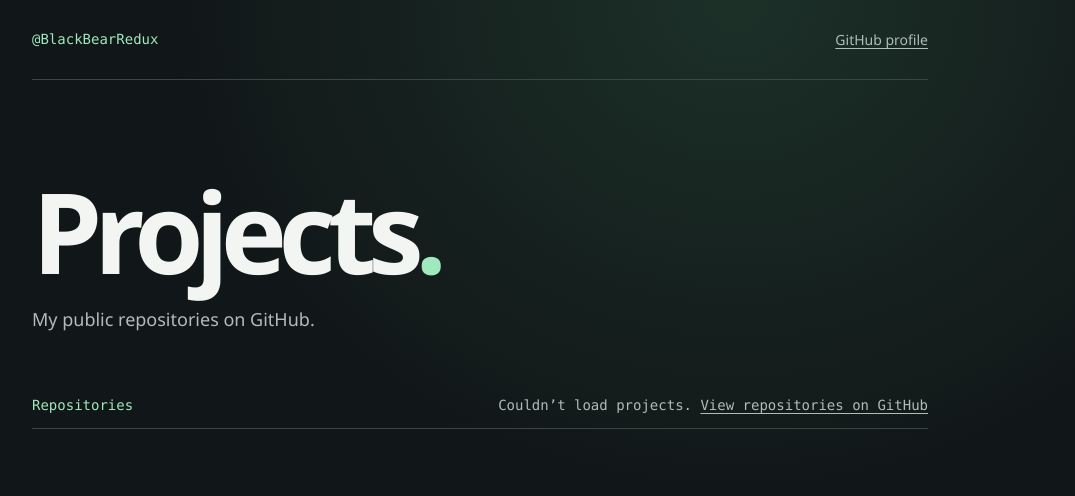
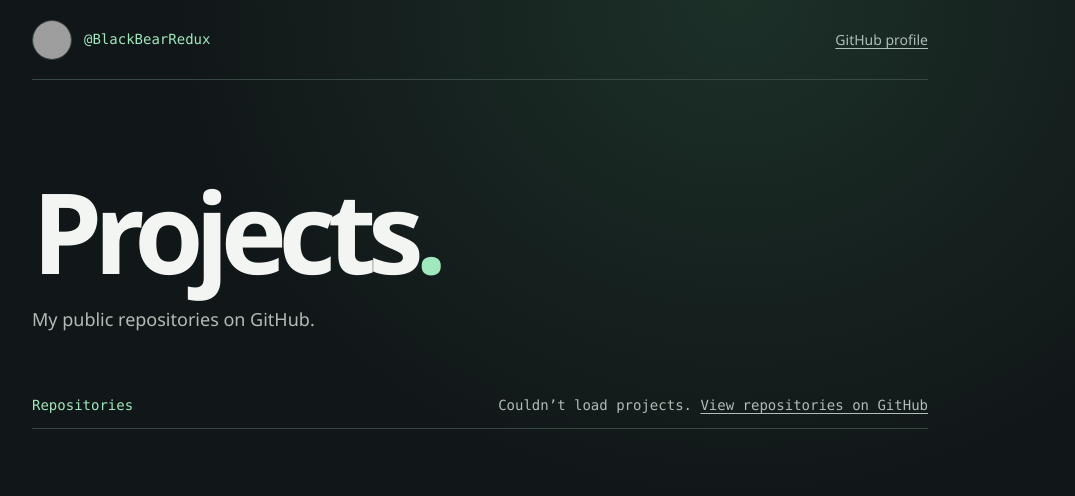
Before and after one commit to BlackBearRevived/blackbearrevived.github.io, a plain HTML site: page index.html in a window 1280 px wide. Shown: the whole page, without its empty margins (160-1235 px from the left). Drawn offline with Linux system fonts and the light colour scheme; no server answers; grey boxes are pictures that could not be loaded.

Commit message:
Add the GitHub avatar to the site header

```diff
--- a/index.html
+++ b/index.html
@@ -11,7 +11,10 @@
 </head>
 <body>
   <header class="shell masthead">
-    <span class="handle">@BlackBearRedux</span>
+    <div class="brand">
+      <img class="avatar" src="https://avatars.githubusercontent.com/u/360515515?v=4&amp;s=96" width="40" height="40" alt="">
+      <span class="handle">@BlackBearRedux</span>
+    </div>
     <a href="https://github.com/BlackBearRedux">GitHub profile</a>
   </header>
   <main class="shell">
--- a/style.css
+++ b/style.css
@@ -22,6 +22,8 @@ body {
   gap: 1rem;
   border-bottom: 1px solid var(--line);
 }
+.brand { display: flex; align-items: center; gap: 0.75rem; }
+.avatar { flex: none; border-radius: 50%; border: 1px solid var(--line); object-fit: cover; }
 .handle, .list-header {
   font: 0.875rem/1.5 "IBM Plex Mono", ui-monospace, Consolas, monospace;
 }
```
